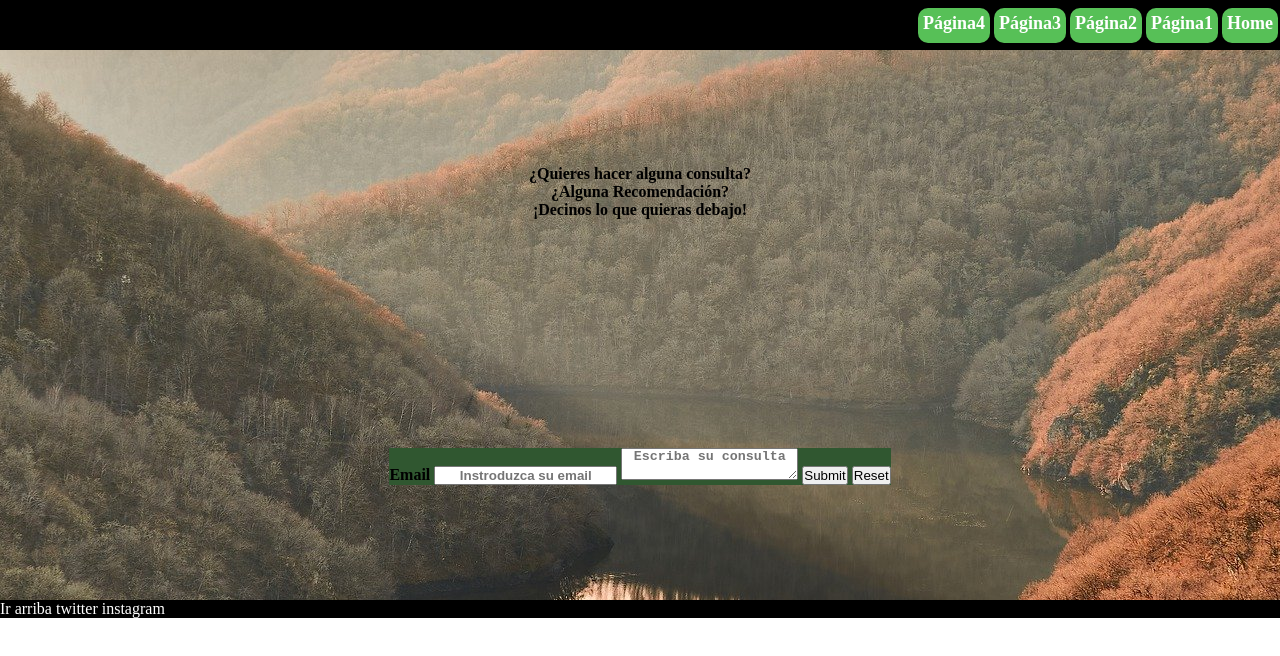
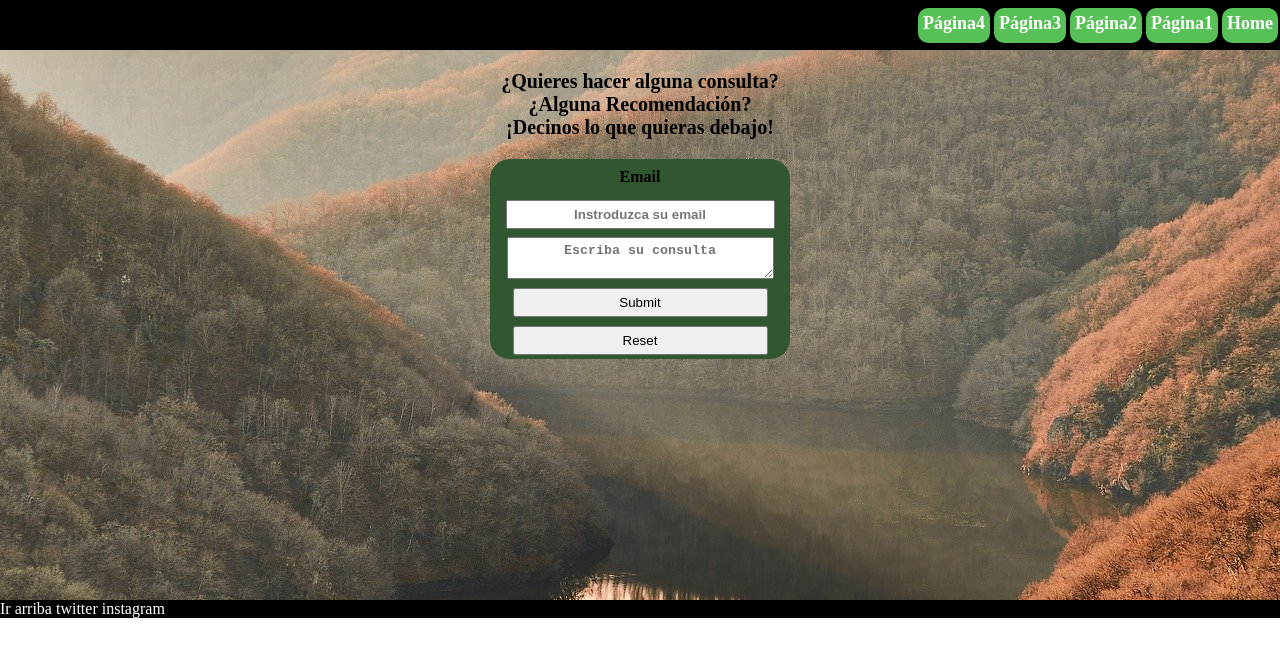
Before and after one commit to NachoDat/WebPage, a plain HTML site: page paginas/Pagina4.html in a window 1280 px wide. Drawn offline with Linux system fonts and the light colour scheme.

Commit message:
modified:   estilo/estilo.css 	modified:   index.html 	modified:   paginas/Pagina4.html

```diff
--- a/estilo/estilo.css
+++ b/estilo/estilo.css
@@ -110,7 +110,7 @@ main{
 .NavItem{
     padding: 5px;
 }
- main{
+ .MainIndex{
     display: flex;
     flex-direction: column;
     justify-content:space-around;
@@ -120,4 +120,27 @@ main{
     width: 50%;
     height:50%;
 }
+#Main4{
+    display: flex;
+    flex-direction: column;
+    align-items: center;
 }
+#FormItself{
+    display: flex;
+    flex-direction: column;
+    width: 300px;
+    height: 200px;
+    justify-content: space-around;
+    align-items: center;
+    border-radius: 20px;
+
+}
+.Form{
+width: 85%;
+padding: 5px;
+}
+#FormText{
+    margin: 20px;
+    font-size: 20px;
+}
+}
--- a/paginas/Pagina4.html
+++ b/paginas/Pagina4.html
@@ -20,7 +20,7 @@
             </ul>
 
     </header>
-    <main>
+    <main id="Main4">
         <p id="FormText" class="Text">¿Quieres hacer alguna consulta? <br>¿Alguna Recomendación? <br> ¡Decinos lo que quieras debajo!</p>
         <div class="FormBox">
             <form id="FormItself" class="Text">
```
Also changed, not shown: index.html (+1 -1 lines).
